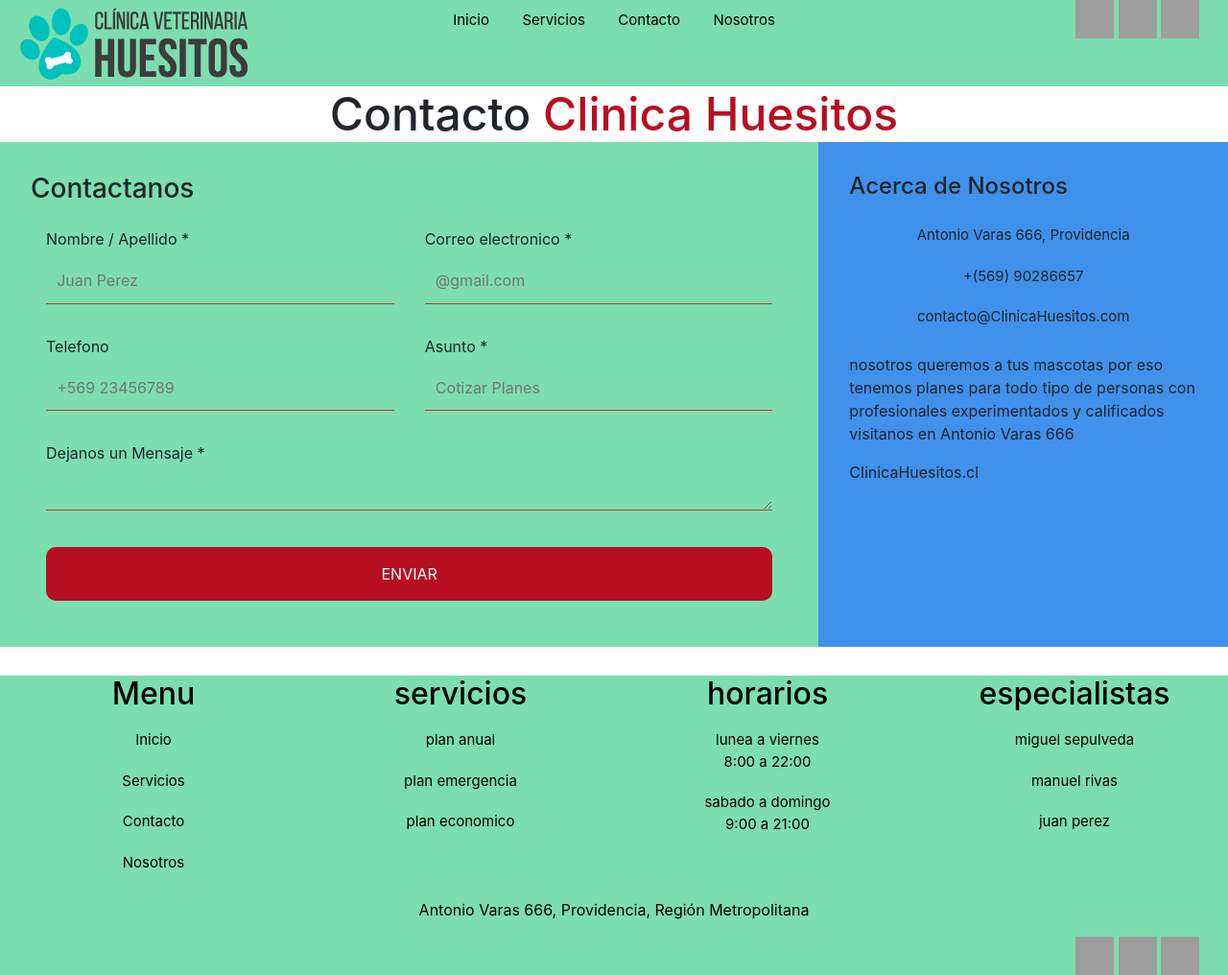
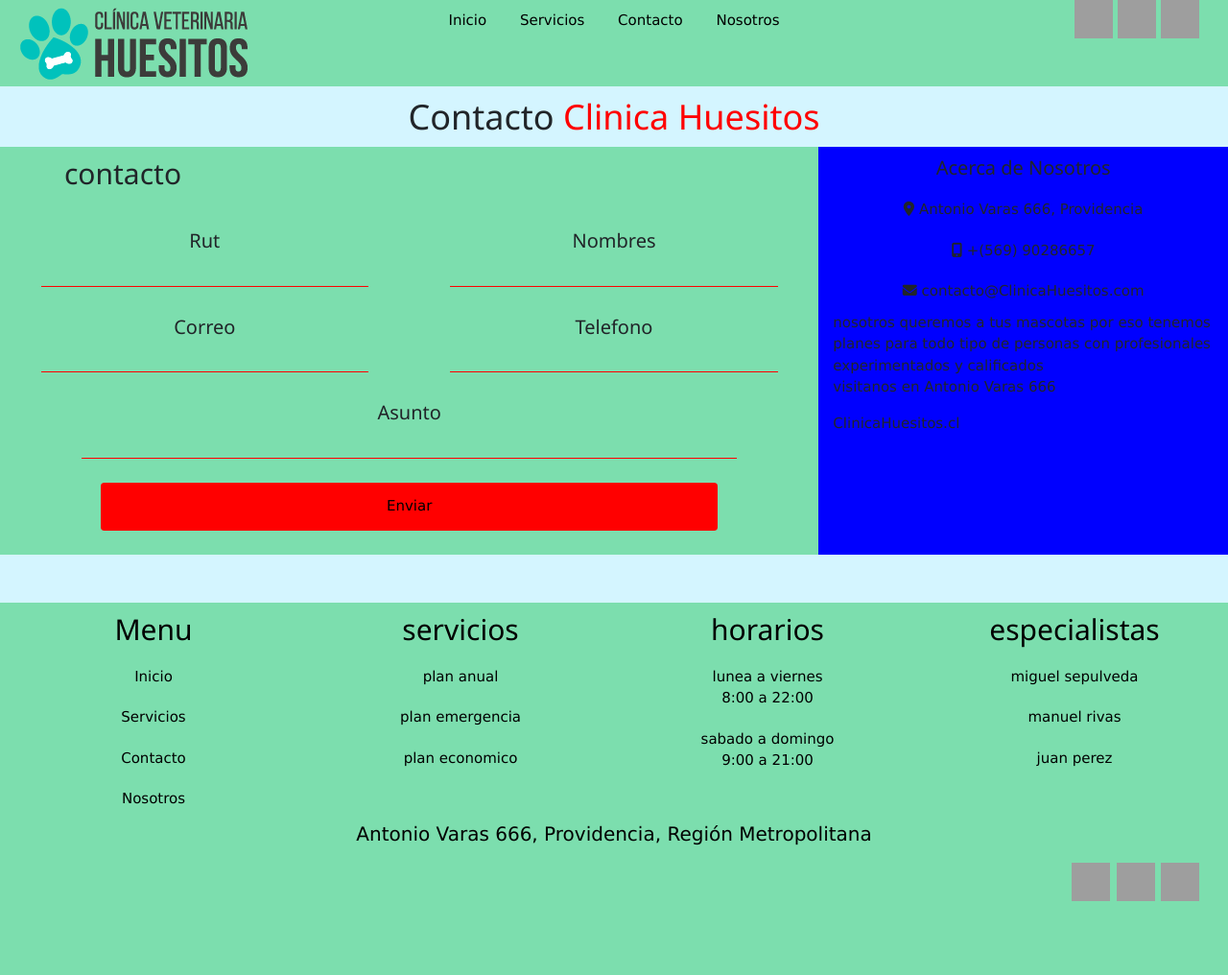
Before and after one commit to dupilaz/huesitos, a Django app: page /contacto in a window 1280 px wide. Shown: the whole page at 96% size. After the commit the page ends 939 px from the top, so only its background shows below. Run offline with Django 3.2, Linux system fonts and the light colour scheme; some libraries are stand-ins or nearby versions; grey boxes are pictures that could not be loaded.

Commit message:
pagina lista solo arreglar detalles

```diff
--- a/blog/forms.py
+++ b/blog/forms.py
@@ -7,4 +7,4 @@ class PostForm(forms.ModelForm):
 
     class Meta:
         model = Reclamo
-        fields = ('Rut', 'Nombres','Apellidos','Correo','Telefono','Asunto')
+        fields = ('Rut', 'Nombres','Correo','Telefono','Asunto')
--- a/blog/models.py
+++ b/blog/models.py
@@ -1,6 +1,6 @@
 from django.db import models
 from django.utils import timezone
-
+from django import forms
 
 
 class Servicio(models.Model):
@@ -15,12 +15,26 @@ class Servicio(models.Model):
 
 class Reclamo(models.Model):
 
-    Rut=models.CharField(max_length=10)
+
+
+    Rut = models.CharField(max_length=10)
+                           #widget= forms.TextInput
+                           #(attrs={'placeholder':'12345678-9'}))
     Nombres=models.CharField(max_length=50)
-    Apellidos=models.CharField(max_length=50)
-    Correo=models.EmailField()
+                            #widget= forms.TextInput
+                           #(attrs={'placeholder':'Juan Perez'}))
+
+    Correo=models.EmailField( max_length=50)
+                            #widget= forms.TextInput
+                           #(attrs={'placeholder':'Ejemplo@Ejemplo.com'}))
     Telefono=models.CharField(max_length=50)
-    Asunto=models.TextField()
+                            #widget= forms.TextInput
+                            #(attrs={'placeholder':'987654321'}))
+    Asunto=models.CharField(max_length=100)
+                            #widget= forms.TextInput
+                            #(attrs={'placeholder':'descripcion'}))
+
+
 
     def __str__(self):
         return self.Rut
--- a/blog/static/css/style.css
+++ b/blog/static/css/style.css
@@ -131,12 +131,13 @@ form input{
     border-top: none;
     border-left: none;
     border-right: none;
+    width: 80%;
 }
 
 form textarea{
     margin: 0 ,auto;
     height: 40px;
-    width: 80%;
+    width: 90%;
     background-color:rgb(124,222,174) ;
     border: 1px solid red;
     border-top: none;
@@ -149,4 +150,13 @@ form textarea{
 .formulario{
     margin-top: 20px;
     padding: 0;
+    text-align: center;
 }
+.subir{
+    position: relative;
+    animation: mymove 0.5s ;
+}
+@keyframes mymove {
+    from {top: 200px;}
+    to {top: 0px;}
+  }
--- a/blog/templates/blog/contacto.html
+++ b/blog/templates/blog/contacto.html
@@ -1,37 +1,28 @@
 {% load static %}
-<!DOCTYPE html>
-<html lang="en">
+<html>
     <head>
-    <meta charset="UTF-8">
-    <meta name="viewport" content="width=device-width, initial-scale=1.0">
-    <meta http-equiv="X-UA-Compatible" content="ie=edge">
-    <title>Contacto || Clinica Huesitos</title>
-    <!-- ESTILOS -->
 
-    <link rel="stylesheet" href="{% static 'css/contacto.css' %}">
-    <link rel="stylesheet" href="{% static 'css/style.css' %}">
-    <link rel="stylesheet" href="https://cdnjs.cloudflare.com/ajax/libs/animate.css/3.7.0/animate.min.css">
+        <!-- Required meta tags -->
+    <meta charset="utf-8">
+    <meta name="viewport" content="width=device-width, initial-scale=1, shrink-to-fit=no">
+
         <link rel="stylesheet" href="https://maxcdn.bootstrapcdn.com/bootstrap/4.0.0/css/bootstrap.min.css" integrity="sha384-Gn5384xqQ1aoWXA+058RXPxPg6fy4IWvTNh0E263XmFcJlSAwiGgFAW/dAiS6JXm" crossorigin="anonymous">
 
-    <!-- GOOGLE FONTS -->
-
-    <link href="https://fonts.googleapis.com/css?family=Quicksand" rel="stylesheet">
-        <!-- Javascript -->
-
-    <script src="https://cdnjs.cloudflare.com/ajax/libs/jquery-validate/1.17.0/jquery.validate.js"></script>
-    <script src="js/jquery-3.2.1.js"></script>
-    <script src="js/validaciones.js"></script>
-
+        <link rel="stylesheet" type="text/css" href="{% static 'css/style.css' %}">
+        <link rel="stylesheet" href="https://www.w3schools.com/w3css/4/w3.css">
+        <script src="https://kit.fontawesome.com/ba09ff24cd.js" crossorigin="anonymous"></script>
 
 
     </head>
-<body>
+    <body style="background-color: rgb(212,245,255)">
+
 
         <div class="header col-12">
            <div class="row">
                 <div class="col-sm-12 col-md-3">
                     <img class="logo" src="{% static 'Images/logotipo.png' %}">
                 </div>
+
                 <div class="col-12 col-md-6" style="text-align: center;">
                     <ul class="col-md-12">
                         <li class="menu"><a href="/">Inicio</a></li>
@@ -51,60 +42,63 @@
             </div>
         </div>
 
-    <div class="content col-12">
+
+
+        <div class="col-12" >
+            <h1 style="text-align:center;" >Contacto <spam style="color: red;">Clinica Huesitos</spam></h1>
+        </div>
+        <div class="row subir" style="margin-bottom: 50px;">
+            <div class="col-12 col-md-8" style="padding: 0; background-color: rgb(124,222,174);">
+                <h2 style="width: 30%; text-align: center; ">contacto</h2>
+                <form method="POST" class="post-form">{% csrf_token %}
                     <div class="row">
-        <h1 class="logo-contact" style="margin:auto;">Contacto <span> Clinica Huesitos</span></h1>
+                    <div class="col-12 col-md-6 formulario">
+                        <h4>Rut</h4>
+                         {{form.Rut}}
+                    </div>
+                    <div class="col-12 col-md-6  formulario">
+                        <h4>Nombres</h4>
+                        {{form.Nombres}}
+                    </div>
 
-        <div class="contact-wrapper animated bounceInUp">
-            <div class="contact-form">
-                <h3>Contactanos</h3>
-                <form id="Formulario" action="#">
-                    <p>
-                        <label>Nombre  /  Apellido *</label>
-                        <input type="text" name="nombre" id="nombre" required placeholder="Juan Perez">
-                    </p>
-                    <p>
-                        <label>Correo electronico *</label>
-                        <input type="email" name="email" id="email" requerid placeholder="@gmail.com">
-                    </p>
-                    <p>
-                        <label>Telefono</label>
-                        <input type="tel" name="telefono" id="telefono" min="9" max="11" placeholder="+569 23456789">
-                    </p>
-                    <p>
-                        <label>Asunto *</label>
-                        <input type="text" name="asunto" id="asunto" required placeholder="Cotizar Planes">
-                    </p>
-                    <p class="block">
-                       <label>Dejanos un Mensaje *</label>
-                        <textarea name="mensaje" id="mensaje" required rows="3"></textarea>
-                    </p>
-                    <p class="block">
-                        <button id="btnSend">
-                            Enviar
-                        </button>
-                    </p>
+
+                    <div class="col-12 col-md-6  formulario">
+                            <h4>Correo</h4>
+                            {{ form.Correo }}
+                    </div>
+
+                    <div class="col-12 col-md-6  formulario">
+                        <h4>Telefono</h4>
+                        {{ form.Telefono }}
+                    </div>
+                    <div class="col-12 formulario">
+                        <h4>Asunto</h4>
+                        {{ form.Asunto }}
+                    </div>
+
+                </div>
+
+                    <div style="margin: 25px; text-align: center;">
+                        <button type="submit" class="save btn btn-default" style="background-color: red;height: 50px; width: 80%;" >Enviar</button>
+
+                    </div>
                 </form>
             </div>
-            <div class="contact-info">
-                <h4>Acerca de Nosotros</h4>
-                <ul class="ul-contact">
+            <div class="col-12 col-md-4" style="background-color: blue;">
+                <h4 style="text-align: center;">Acerca de Nosotros</h4>
+                    <ul>
                         <li><i class="fas fa-map-marker-alt"></i> Antonio Varas 666, Providencia</li>
                         <li><i class="fa fa-mobile"></i> +(569) 90286657</li>
                         <li><i class="fa fa-envelope"></i> contacto@ClinicaHuesitos.com</li>
                     </ul>
                     <p>nosotros queremos a tus mascotas por eso tenemos planes para todo tipo de personas con profesionales experimentados y calificados <br>visitanos en Antonio Varas 666</p>
                     <p>ClinicaHuesitos.cl</p>
+
             </div>
         </div>
 
-    </div>
-
-</div>
-    <div class="footer col-md-12" style="margin-top: 30px;">
+        <div class="footer col-md-12">
             <div class="row">
-
-
                 <div class="col-sm-12 col-md-6 col-lg-3" >
                     <ul><h2 style="color: black">Menu</h2>
                          <li><a href="/">Inicio</a></li>
@@ -153,11 +147,9 @@
                     </div>
                 </div>
             </div>
-
         </div>
         <script src="https://code.jquery.com/jquery-3.2.1.slim.min.js" integrity="sha384-KJ3o2DKtIkvYIK3UENzmM7KCkRr/rE9/Qpg6aAZGJwFDMVNA/GpGFF93hXpG5KkN" crossorigin="anonymous"></script>
         <script src="https://cdnjs.cloudflare.com/ajax/libs/popper.js/1.12.9/umd/popper.min.js" integrity="sha384-ApNbgh9B+Y1QKtv3Rn7W3mgPxhU9K/ScQsAP7hUibX39j7fakFPskvXusvfa0b4Q" crossorigin="anonymous"></script>
         <script src="https://maxcdn.bootstrapcdn.com/bootstrap/4.0.0/js/bootstrap.min.js" integrity="sha384-JZR6Spejh4U02d8jOt6vLEHfe/JQGiRRSQQxSfFWpi1MquVdAyjUar5+76PVCmYl" crossorigin="anonymous"></script>
-
     </body>
 </html>
--- a/blog/templates/blog/prueba.html
+++ b/blog/templates/blog/prueba.html
@@ -49,7 +49,6 @@
                 <div class="col-12 col-md-8">
                     <h2>Clinica Huesitos</h2>
                     <p class="pinfo">nosotros queremos a tus mascotas por eso tenemos planes para todo tipo de personas con profecionales experimentados y calificados para hacer operaciones, tratamientos, controles,etc.</p>
-                    <a href="{% url 'servicio_new' %}" class="top-menu"><span class="glyphicon glyphicon-plus"></span>trolo</a>
                     <p class="pinfo">tambien nos preocupa tus mascotas por eso ofrecemos tratamientos gratis promocionales despues de cada año de tratamiento que sus mascotas tengan con nosotros.</p>
                 </div>
                 <div class="col-12 col-md-4">
--- a/blog/templates/blog/servicio.html
+++ b/blog/templates/blog/servicio.html
@@ -51,8 +51,7 @@
 
             </div>
         {% endfor %}
-        {% block content %}
-        {% endblock %}
+
 
 
             <div class="footer col-md-12">
--- a/blog/urls.py
+++ b/blog/urls.py
@@ -6,6 +6,6 @@ urlpatterns = [
     path('', views.prueba, name='prueba'),
 
     path('servicio', views.servicios, name='servicio'),
-    path('contacto', views.contacto, name='contacto'),
-    path('servicio/new', views.post_new, name='servicio_new'),
+
+    path('contacto', views.post_new, name='contacto'),
 ]
--- a/blog/views.py
+++ b/blog/views.py
@@ -15,12 +15,12 @@ def servicios(request):
     servicios=Servicio.objects.all()
     return render(request, 'blog/servicio.html', {"servicios":servicios})
 def contacto(request):
+    form = PostForm()
+    return render(request, 'blog/contacto.html', {'form': form})
 
-    return render(request, 'blog/contacto.html')
 
-def servicio_new(request):
-    form = PostForm()
-    return render(request, 'blog/servicio_edit.html', {'form': form})
+
+
 def post_new(request):
     if request.method == "POST":
         form = PostForm(request.POST)
@@ -32,4 +32,4 @@ def post_new(request):
             return redirect('/', pk=post.pk)
     else:
         form = PostForm()
-    return render(request, 'blog/servicio_edit.html', {'form': form})
+    return render(request, 'blog/contacto.html', {'form': form})
--- a/huesitos/settings.py
+++ b/huesitos/settings.py
@@ -26,7 +26,7 @@ SECRET_KEY = 'x%@-yz#jj=ewzl#__a94um*!=6*g!)cdx*auh!80o7p+s9pyno'
 # SECURITY WARNING: don't run with debug turned on in production!
 DEBUG = True
 
-# ALLOWED_HOSTS = ["192.168.0.16"]
+ALLOWED_HOSTS = ["192.168.0.16"]
 
 
 # Application definition
```
Also changed, not shown: blog/templates/blog/servicio_edit.html (deleted, +0 -62 lines), blog/migrations/0005_remove_reclamo_apellidos.py (added), db.sqlite3. Lines whose indentation alone changed are shown as unchanged.
